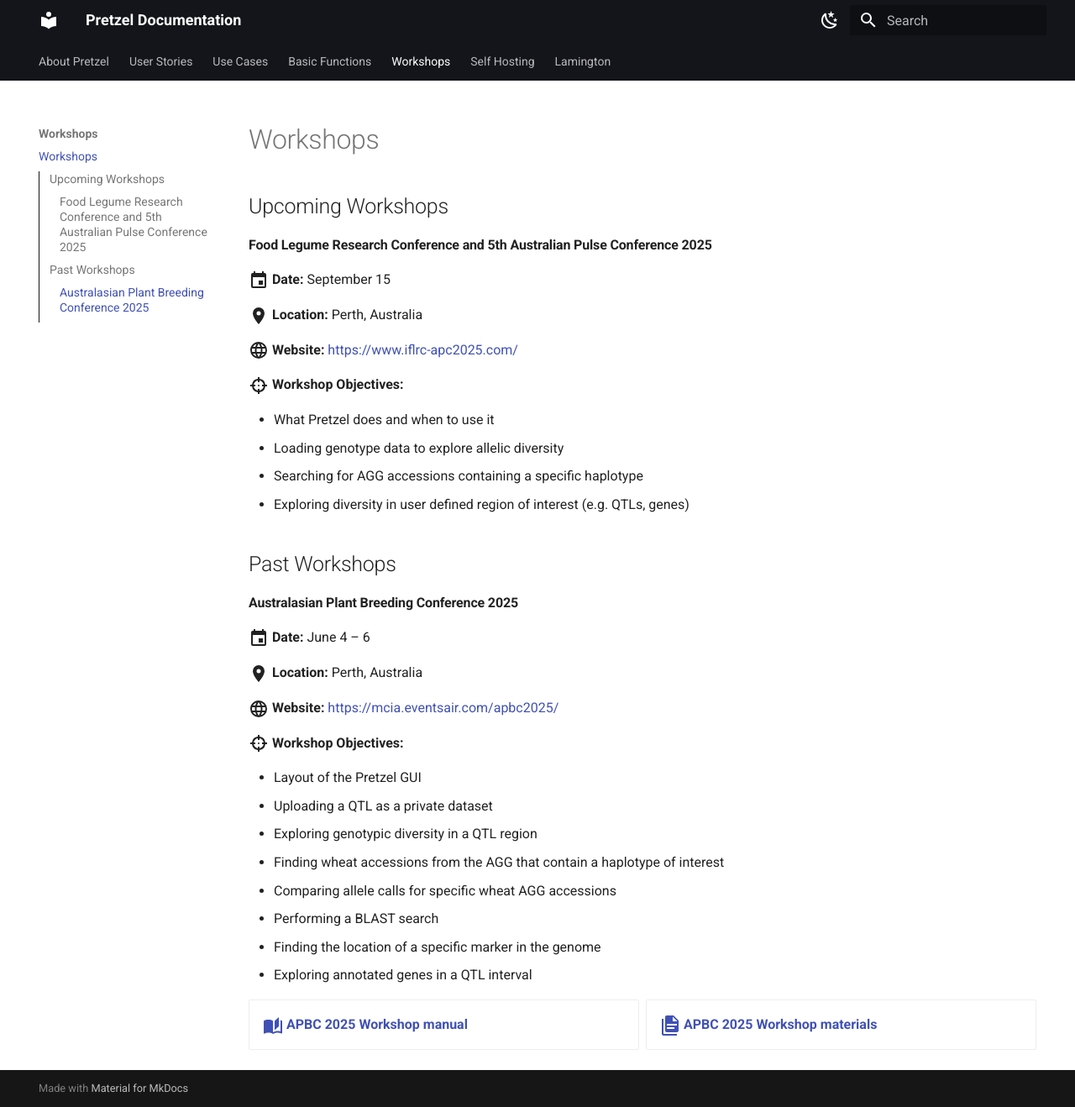
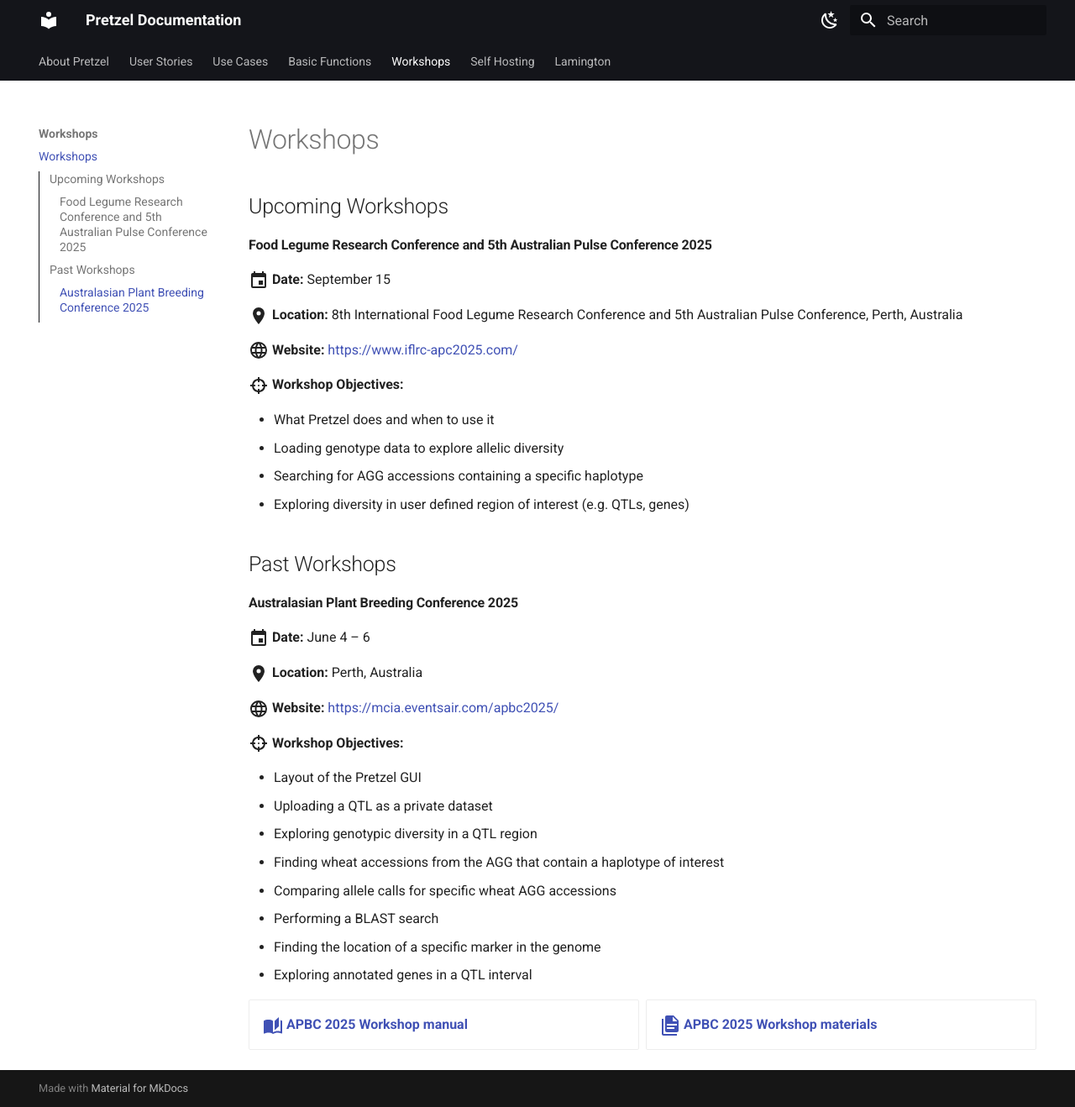
Before and after one commit to plantinformatics/pretzel-documentation-website, an MkDocs documentation site: the page built from docs/Workshops/workshops.md, in a window 1280 px wide and 1318 px high. Shown: the whole window at 84% size. Built offline with MkDocs 1.6.1 and Material for MkDocs 9.7.7, drawn with Linux system fonts in a browser that asks for light colours.

Commit message:
update upcoming workshop location and add spacing

```diff
--- a/docs/Workshops/workshops.md
+++ b/docs/Workshops/workshops.md
@@ -4,7 +4,7 @@
 
 :material-calendar:{ .lg .middle } **Date:** September 15
 
-:material-map-marker:{ .lg .middle } **Location:** Perth, Australia
+:material-map-marker:{ .lg .middle } **Location:** 8th International Food Legume Research Conference and 5th Australian Pulse Conference, Perth, Australia
 
 :material-web:{ .lg .middle } **Website:** [https://www.iflrc-apc2025.com/](https://www.iflrc-apc2025.com/pre-conference-workshops/)
 
```
Also changed, not shown: docs/index.md (+2 -2 lines).
